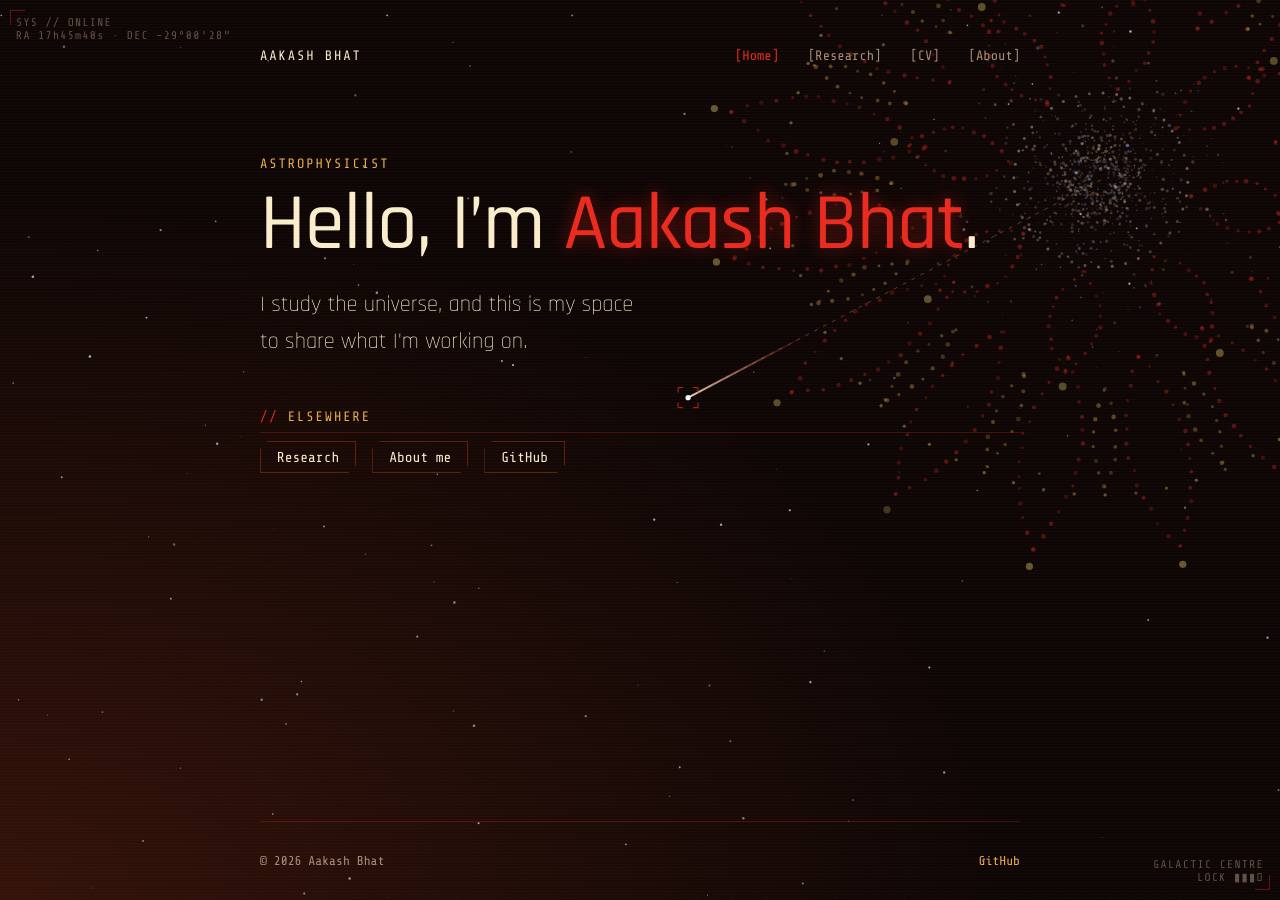
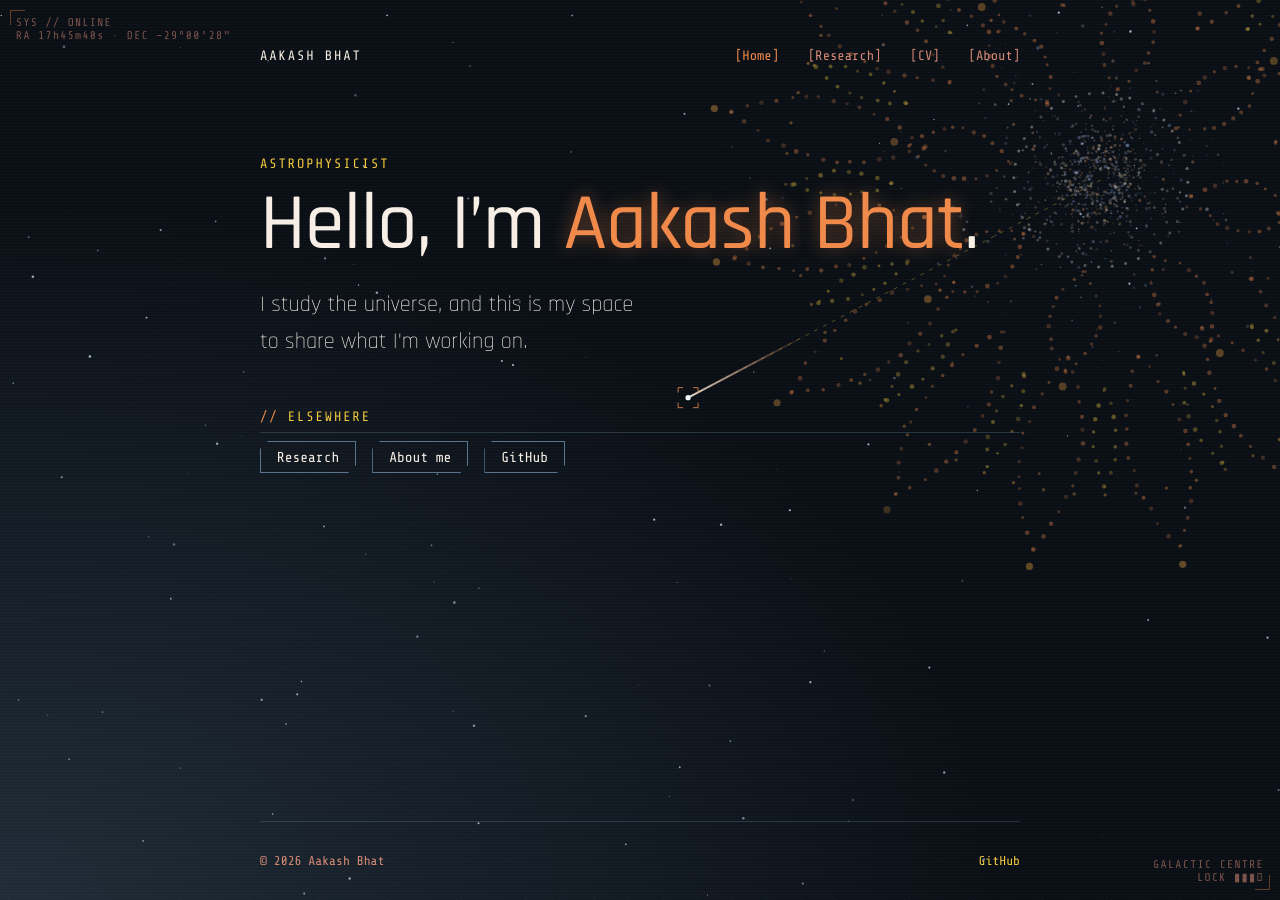
Before and after one commit to aakashbhat/aakashbhat.github.io, a Jekyll site: the page built from index.md, in a window 1280 px wide. Built offline with Jekyll 4.4.1, drawn with Linux system fonts in a browser that asks for light colours.

Commit message:
change colour pallette

```diff
--- a/assets/css/style.css
+++ b/assets/css/style.css
@@ -1,18 +1,18 @@
 /* =========================================================
    Theme tokens: change these to re-theme the whole site.
-   Palette: coolors.co/61210f-ea2b1f-edae49-f9df74-f9edcc
+   Palette: coolors.co/577590-f3ca40-f2a541-f08a4b-d78a76
    (sky.js reads --accent, --accent-2, --accent-3 and --text
    for the star-rangoli, so it follows these values too.)
    ========================================================= */
 :root {
-  --bg: #0e0605;               /* near-black, derived from oxblood */
-  --oxblood: #61210f;          /* grid lines, borders */
-  --text: #f9edcc;             /* cream */
-  --muted: #a88f78;            /* cream dimmed toward oxblood */
-  --accent: #ea2b1f;           /* laser red */
-  --accent-2: #edae49;         /* amber */
-  --accent-3: #f9df74;         /* yellow */
-  --line: rgba(234, 43, 31, .25);
+  --bg: #0a0f15;               /* near-black slate (derived from Blue Slate) */
+  --slate: #577590;            /* Blue Slate: grid lines, borders */
+  --text: #f7efe6;             /* soft off-white (derived; no palette colour is light enough) */
+  --muted: #d78a76;            /* Sweet Salmon: secondary text */
+  --accent: #f08a4b;           /* Tangerine Dream: highlights */
+  --accent-2: #f3ca40;         /* Tuscan Sun: labels, links */
+  --accent-3: #f2a541;         /* Golden Orange: hover */
+  --line: rgba(87, 117, 144, .35);
   --sans: "Rajdhani", system-ui, sans-serif;
   --mono: "Share Tech Mono", ui-monospace, monospace;
 }
@@ -20,7 +20,7 @@
 * { box-sizing: border-box; }
 body {
   margin: 0; min-height: 100vh; display: flex; flex-direction: column;
-  background: radial-gradient(ellipse at 0% 100%, rgba(97, 33, 15, .45) 0%, transparent 55%), var(--bg);
+  background: radial-gradient(ellipse at 0% 100%, rgba(87, 117, 144, .28) 0%, transparent 55%), var(--bg);
   color: var(--text); font: 400 1.15rem/1.65 var(--sans);
 }
 a { color: var(--accent-2); text-decoration: none; }
@@ -36,8 +36,8 @@ a:hover { color: var(--accent-3); }
 .bg-grid {
   left: -50%; right: -50%; bottom: -10vh; height: 55vh;
   background-image:
-    linear-gradient(var(--oxblood) 1px, transparent 1px),
-    linear-gradient(90deg, var(--oxblood) 1px, transparent 1px);
+    linear-gradient(var(--slate) 1px, transparent 1px),
+    linear-gradient(90deg, var(--slate) 1px, transparent 1px);
   background-size: 60px 60px;
   transform: perspective(400px) rotateX(62deg); transform-origin: bottom;
   mask-image: linear-gradient(to top, rgba(0,0,0,.55), transparent 85%);
@@ -47,7 +47,7 @@ a:hover { color: var(--accent-3); }
 /* CRT scanlines */
 .scanlines {
   inset: 0;
-  background: repeating-linear-gradient(to bottom, rgba(249, 237, 204, .025) 0 1px, transparent 1px 3px);
+  background: repeating-linear-gradient(to bottom, rgba(247, 239, 230, .025) 0 1px, transparent 1px 3px);
 }
 
 /* Corner HUD readouts */
@@ -79,7 +79,7 @@ nav a.active, nav a:hover { color: var(--accent); }
    Typography
    ========================================================= */
 h1 { font-weight: 500; font-size: clamp(2.8rem, 9vw, 5rem); line-height: 1; margin: 0 0 1.2rem; letter-spacing: -.01em; }
-h1 em { font-style: normal; color: var(--accent); text-shadow: 0 0 18px rgba(234, 43, 31, .45); }
+h1 em { font-style: normal; color: var(--accent); text-shadow: 0 0 18px rgba(240, 138, 75, .45); }
 h2 { font: .85rem var(--mono); letter-spacing: .14em; text-transform: uppercase; color: var(--accent-2);
   margin: 3rem 0 1rem; padding-bottom: .5rem; border-bottom: 1px solid var(--line); }
 h2::before { content: "// "; color: var(--accent); }
@@ -90,7 +90,7 @@ h2::before { content: "// "; color: var(--accent); }
    Components
    ========================================================= */
 .links { list-style: none; padding: 0; display: flex; gap: 1rem; flex-wrap: wrap; font: .9rem var(--mono); }
-.links a { border: 1px solid var(--oxblood); padding: .45rem 1rem; color: var(--text);
+.links a { border: 1px solid var(--slate); padding: .45rem 1rem; color: var(--text);
   clip-path: polygon(8px 0, 100% 0, 100% calc(100% - 8px), calc(100% - 8px) 100%, 0 100%, 0 8px); }
 .links a:hover { border-color: var(--accent); color: var(--accent); }
 
@@ -125,7 +125,7 @@ body.research .lead { max-width: 52ch; }
 .paper-authors { font-size: .95rem; color: var(--muted); margin: 0 0 .7rem; }
 .paper-body p { margin: 0 0 .7rem; max-width: 72ch; }
 .tags { list-style: none; padding: 0; margin: .8rem 0 0; display: flex; flex-wrap: wrap; gap: .4rem; }
-.tags li { font: .7rem var(--mono); color: var(--muted); border: 1px solid var(--oxblood); padding: .1rem .5rem; }
+.tags li { font: .7rem var(--mono); color: var(--muted); border: 1px solid var(--slate); padding: .1rem .5rem; }
 .paper-note { margin-top: 2rem; font: .85rem var(--mono); color: var(--muted); }
 
 /* Narrow screens: stack the two columns */
@@ -138,8 +138,8 @@ body.research .lead { max-width: 52ch; }
    CV page: embedded PDF (file at assets/files/cv.pdf)
    ========================================================= */
 .cv-actions { display: flex; gap: 1rem; flex-wrap: wrap; font: .9rem var(--mono); margin: 0 0 1.5rem; }
-.cv-actions a { border: 1px solid var(--oxblood); padding: .45rem 1rem; color: var(--text);
+.cv-actions a { border: 1px solid var(--slate); padding: .45rem 1rem; color: var(--text);
   clip-path: polygon(8px 0, 100% 0, 100% calc(100% - 8px), calc(100% - 8px) 100%, 0 100%, 0 8px); }
 .cv-actions a:hover { border-color: var(--accent); color: var(--accent); }
-.cv-frame { display: block; width: 100%; height: 85vh; border: 1px solid var(--oxblood); background: #fff; }
+.cv-frame { display: block; width: 100%; height: 85vh; border: 1px solid var(--slate); background: #fff; }
 .cv-frame p { padding: 1rem; color: #222; }
--- a/assets/js/sky.js
+++ b/assets/js/sky.js
@@ -127,7 +127,7 @@
       const glow = ctx.createRadialGradient(cx, cy, 0, cx, cy, r);
       glow.addColorStop(0, '#fff6d8');
       glow.addColorStop(.3, PALETTE[1]);
-      glow.addColorStop(1, 'rgba(234, 43, 31, 0)');
+      glow.addColorStop(1, 'rgba(240, 138, 75, 0)');
       ctx.globalAlpha = (1 - k) * .6; ctx.fillStyle = glow;
       ctx.beginPath(); ctx.arc(cx, cy, r, 0, 6.28); ctx.fill();
       ctx.globalAlpha = (1 - k) * .8; ctx.strokeStyle = PALETTE[0];
@@ -149,11 +149,11 @@
     ctx.beginPath(); ctx.moveTo(cx, cy); ctx.lineTo(px, py); ctx.stroke();
     ctx.setLineDash([]);
 
-    // Motion trail, cream fading to red
+    // Motion trail, off-white fading to tangerine
     const tail = 90 * scale;
     const trail = ctx.createLinearGradient(px, py, px - ux * tail, py - uy * tail);
-    trail.addColorStop(0, 'rgba(249, 237, 204, .9)');
-    trail.addColorStop(1, 'rgba(234, 43, 31, 0)');
+    trail.addColorStop(0, 'rgba(247, 239, 230, .9)');
+    trail.addColorStop(1, 'rgba(240, 138, 75, 0)');
     ctx.globalAlpha = fade; ctx.strokeStyle = trail; ctx.lineWidth = 2;
     ctx.beginPath(); ctx.moveTo(px, py); ctx.lineTo(px - ux * tail, py - uy * tail); ctx.stroke();
     ctx.lineWidth = 1;
```
